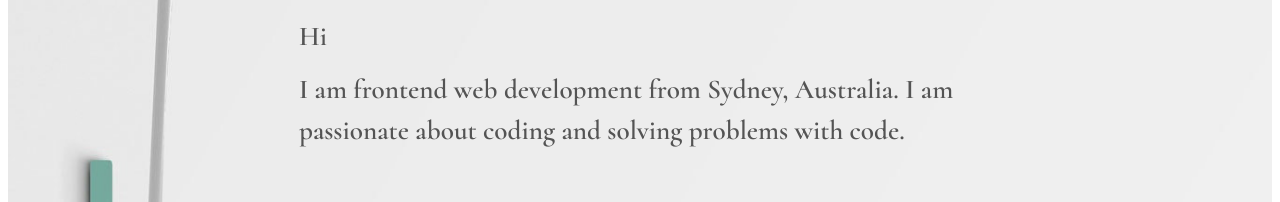
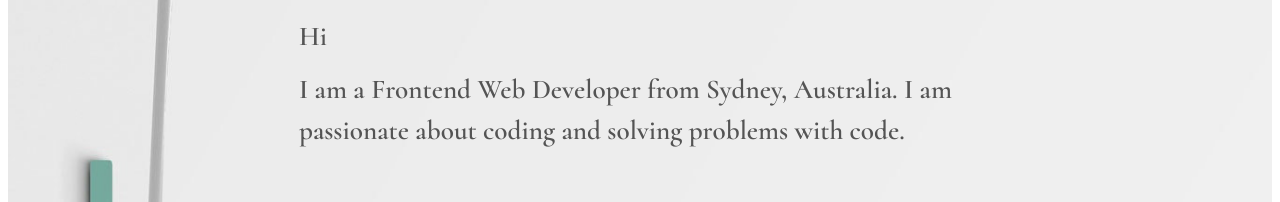
Before and after one commit to HDKHALILI/hdkhalili.github.io, a plain HTML site: page index.html in a window 1280 px wide. Shown: the part 663-865 px from the top of the page. Drawn offline with nearby package versions, Linux system fonts and the light colour scheme.

Commit message:
fix spelling

```diff
--- a/index.html
+++ b/index.html
@@ -42,7 +42,7 @@
           <h4>Aspiring Full Stack Web Developer</h4>
           <div class="about-me">
             <p class="hi">Hi</p>
-            <p>I am frontend web development from Sydney, Australia. I am passionate about coding and solving problems
+            <p>I am a Frontend Web Developer from Sydney, Australia. I am passionate about coding and solving problems
             with code.</p>
           </div>
         </div>
```
